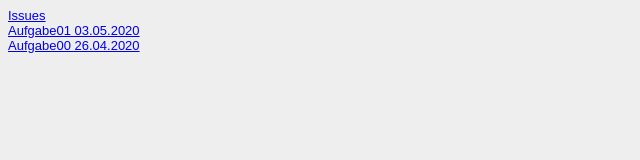
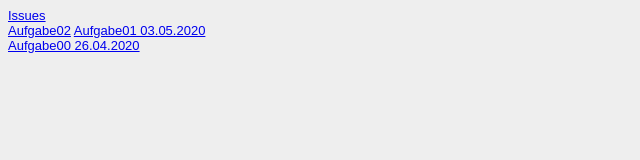
Before and after one commit to ChristianHauser/gis_SoSe2020, a plain HTML site: page Steckbrief/steckbrief.htm in a window 1280 px wide. Shown: the whole page, without its empty margins (0-640 px from the left). Drawn offline with Linux system fonts and the light colour scheme.

Commit message:
aufgabe2

```diff
--- a/Steckbrief/steckbrief.htm
+++ b/Steckbrief/steckbrief.htm
@@ -16,6 +16,7 @@ body {
 
 	<!-- Hier die Links zu den gelösten Aufgaben einstellen, aktuelle oben, alte stehen lassen! Format: Aufgabenbezeichnung, Datum -->
 	<a href="https://github.com/ChristianHauser/gis_SoSe2020/issues" target="_blank">Issues</a><br>
+	<a href="https://christianhauser.github.io/gis_SoSe2020/Aufgabe02/index.htm" target="_blank">Aufgabe02</a>
 	<a href="https://christianhauser.github.io/gis_SoSe2020/Aufgabe01/index.html" target="_blank" >Aufgabe01 03.05.2020</a><br>
 	<a href="https://christianhauser.github.io/gis_SoSe2020/Aufgabe00/index.html" target="_blank" >Aufgabe00 26.04.2020</a>
 
```
